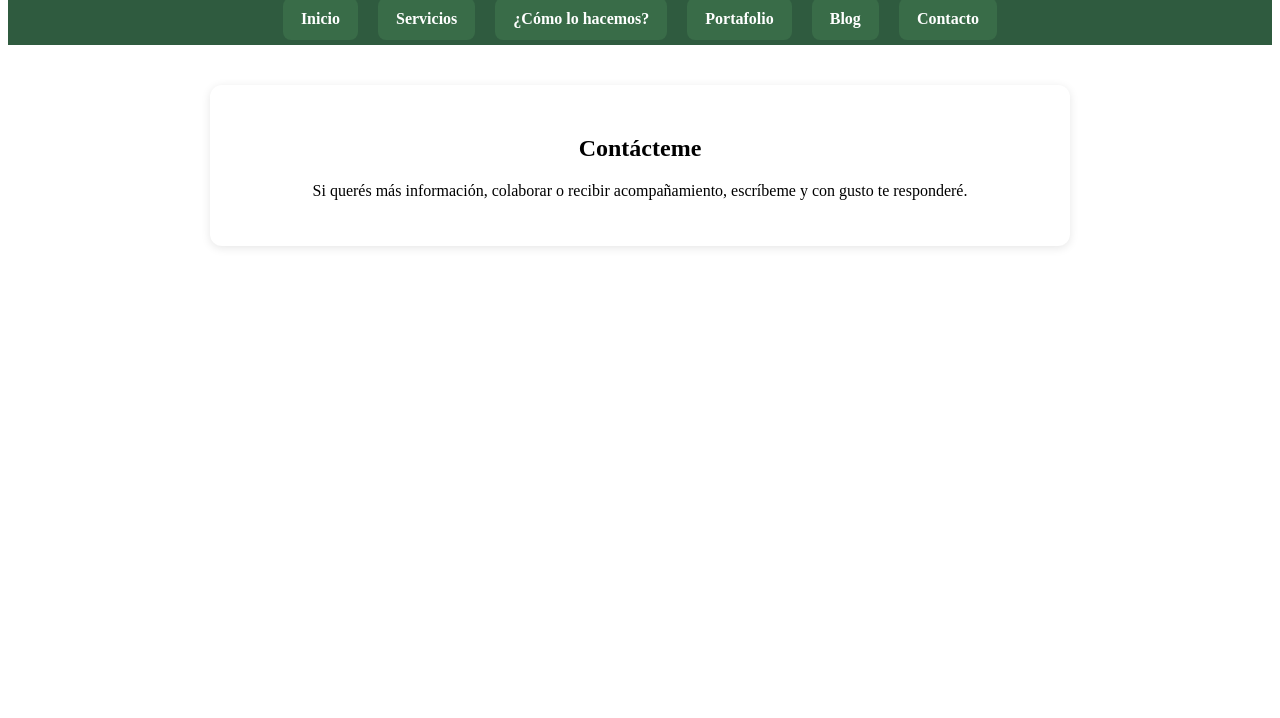
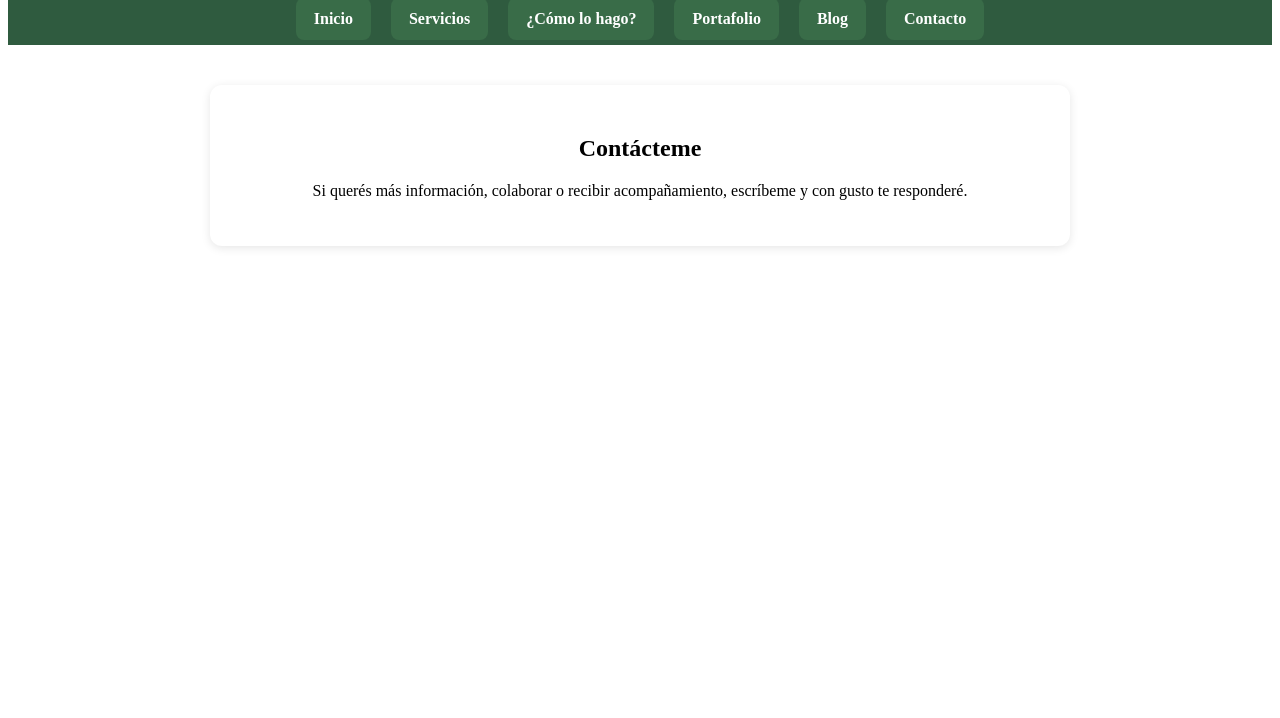
Before and after one commit to Marcela-MC/LeonelaBlancogestora, a plain HTML site: page Pestañas/contacto.html in a window 1280 px wide. Shown: the part 82-800 px from the top of the page. Drawn offline with Linux system fonts and the light colour scheme.

Commit message:
Update contacto.html

```diff
--- a/Pestañas/contacto.html
+++ b/Pestañas/contacto.html
@@ -20,7 +20,7 @@
     <ul class="nav-list">
       <li><a href="../index.html">Inicio</a></li>
       <li><a href="servicios.html">Servicios</a></li>
-      <li><a href="como.html">¿Cómo lo hacemos?</a></li>
+      <li><a href="como.html">¿Cómo lo hago?</a></li>
       <li><a href="portafolio.html">Portafolio</a></li>
       <li><a href="blog.html">Blog</a></li>
       <li><a href="contacto.html">Contacto</a></li>
```
